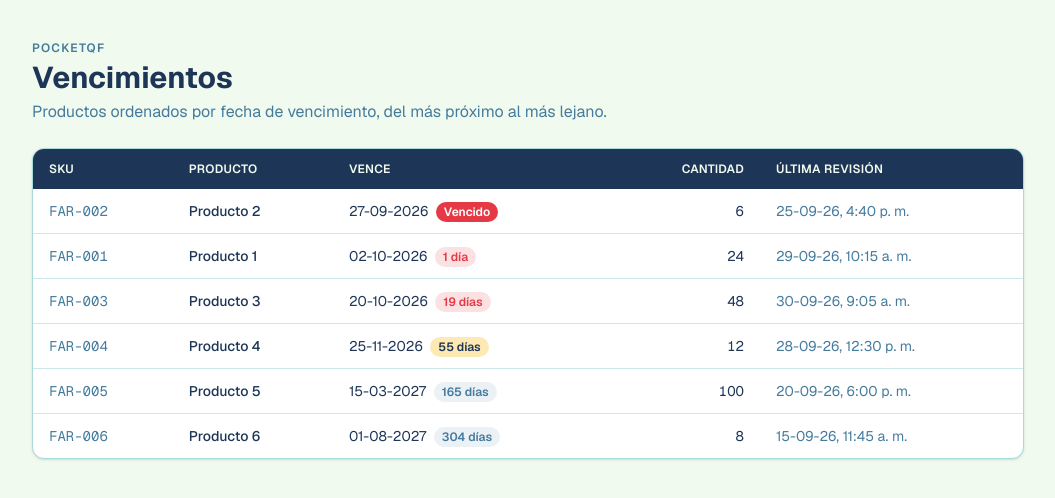
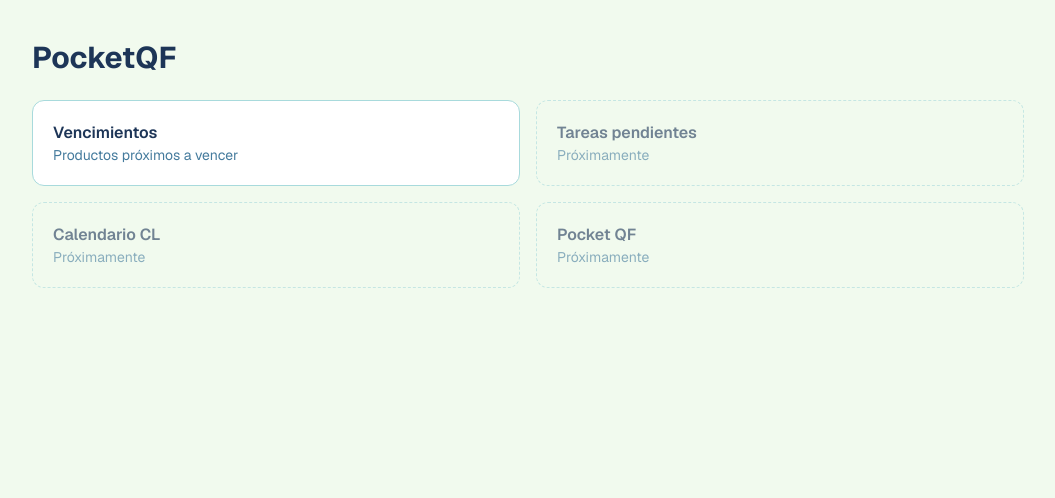
Before and after one commit to bizaphy/pocketQF, a Next.js app: page / in a window 1280 px wide. Shown: the top 498 px of the page, without its empty margins (112-1167 px from the left). Built offline with nearby package versions, Linux system fonts and the light colour scheme.

Commit message:
home: se agrega un home nuevo con modulos en activo/false

```diff
--- a/src/app/page.tsx
+++ b/src/app/page.tsx
@@ -1,77 +1,57 @@
-import { productosPlaceHolder } from "@/data/productos";
-import {
-  diasRestantes,
-  formatearFecha,
-  formatearFechaHora,
-} from "@/lib/fechas";
-import { estiloUrgencia, textoDias } from "@/lib/urgencia";
+import Link from "next/link";
 
-// PREPARADOR DE DATOS
-
-const productos = [...productosPlaceHolder].sort(
-  (a, b) => a.fechaVencimiento.localeCompare(b.fechaVencimiento), //ej. "2026-10-02" < "2026-10-04" < "2026-10-15" debe hacerse con el formato Y-M-D (ISO), no con el CL
-);
+const modulos = [
+  {
+    href: "/vencimientos",
+    nombre: "Vencimientos",
+    descripcion: "Productos próximos a vencer",
+    activo: true,
+  },
+  {
+    href: "/tareas",
+    nombre: "Tareas pendientes",
+    descripcion: "Pendientes del equipo",
+    activo: false,
+  },
+  {
+    href: "/calendario",
+    nombre: "Calendario CL",
+    descripcion: "Feriados y eventos",
+    activo: false,
+  },
+  {
+    href: "/pocket-qf",
+    nombre: "Pocket QF",
+    descripcion: "Fichas de medicamentos",
+    activo: false,
+  },
+];
 
 export default function Home() {
   return (
-    <main className="mx-auto w-full min-w-0 max-w-5xl px-4 py-10">
-      <header className="mb-6">
-        <p className="text-xs font-semibold uppercase tracking-widest text-steel">
-          PocketQF
-        </p>
-        <h1 className="mt-1 text-3xl font-bold text-deep-space">
-          Vencimientos
-        </h1>
-        <p className="mt-1 text-steel">
-          Productos ordenados por fecha de vencimiento, del más próximo al más
-          lejano.
-        </p>
-      </header>
-
-      <div className="overflow-x-auto rounded-xl border border-frosted bg-white shadow-sm">
-        <table className="w-full text-left text-sm">
-          <thead className="bg-deep-space text-xs uppercase tracking-wide text-honeydew">
-            <tr>
-              <th className="px-4 py-3 font-semibold">SKU</th>
-              <th className="px-4 py-3 font-semibold">Producto</th>
-              <th className="px-4 py-3 font-semibold">Vence</th>
-              <th className="px-4 py-3 text-right font-semibold">Cantidad</th>
-              <th className="px-4 py-3 font-semibold">Última revisión</th>
-            </tr>
-          </thead>
-          <tbody className="divide-y divide-frosted/60">
-            {productos.map((producto) => {
-              const dias = diasRestantes(producto.fechaVencimiento);
-              return (
-                <tr
-                  key={producto.sku}
-                  className="transition-colors hover:bg-honeydew"
-                >
-                  <td className="whitespace-nowrap px-4 py-3 font-mono text-steel">
-                    {producto.sku}
-                  </td>
-                  <td className="whitespace-nowrap px-4 py-3 font-medium">
-                    {producto.nombre}
-                  </td>
-                  <td className="whitespace-nowrap px-4 py-3">
-                    {formatearFecha(producto.fechaVencimiento)}{" "}
-                    <span
-                      className={`ml-1 rounded-full px-2 py-0.5 text-xs font-semibold ${estiloUrgencia(dias)}`}
-                    >
-                      {textoDias(dias)}
-                    </span>
-                  </td>
-                  <td className="px-4 py-3 text-right tabular-nums">
-                    {producto.cantidad}
-                  </td>
-                  <td className="whitespace-nowrap px-4 py-3 text-steel">
-                    {formatearFechaHora(producto.ultimaRevision)}
-                  </td>
-                </tr>
-              );
-            })}
-          </tbody>
-        </table>
+    <main className="mx-auto w-full max-w-5xl px-4 py-10">
+      <h1 className="text-3xl font-bold">PocketQF</h1>
+      <div className="mt-6 grid gap-4 sm:grid-cols-2">
+        {modulos.map((m) =>
+          m.activo ? (
+            <Link
+              key={m.href}
+              href={m.href}
+              className="rounded-xl border border-frosted bg-white p-5 hover:border-steel"
+            >
+              <h2 className="font-semibold">{m.nombre}</h2>
+              <p className="text-sm text-steel">{m.descripcion}</p>
+            </Link>
+          ) : (
+            <div
+              key={m.href}
+              className="rounded-xl border border-dashed border-frosted p-5 opacity-60"
+            >
+              <h2 className="font-semibold">{m.nombre}</h2>
+              <p className="text-sm text-steel">Próximamente</p>
+            </div>
+          ),
+        )}
       </div>
     </main>
   );
--- /dev/null
+++ b/src/app/vencimientos/page.tsx
@@ -0,0 +1,80 @@
+import { productosPlaceHolder } from "@/data/productos";
+import {
+  diasRestantes,
+  formatearFecha,
+  formatearFechaHora,
+} from "@/lib/fechas";
+import { estiloUrgencia, textoDias } from "@/lib/urgencia";
+import type { Metadata } from "next";
+//
+export const metadata: Metadata = { title: "Vencimientos" };
+// PREPARADOR DE DATOS
+
+const productos = [...productosPlaceHolder].sort(
+  (a, b) => a.fechaVencimiento.localeCompare(b.fechaVencimiento), //ej. "2026-10-02" < "2026-10-04" < "2026-10-15" debe hacerse con el formato Y-M-D (ISO), no con el CL
+);
+
+export default function VencimientosPage() {
+  return (
+    <main className="mx-auto w-full min-w-0 max-w-5xl px-4 py-10">
+      <header className="mb-6">
+        <p className="text-xs font-semibold uppercase tracking-widest text-steel">
+          PocketQF
+        </p>
+        <h1 className="mt-1 text-3xl font-bold text-deep-space">
+          Vencimientos
+        </h1>
+        <p className="mt-1 text-steel">
+          Productos ordenados por fecha de vencimiento, del más próximo al más
+          lejano.
+        </p>
+      </header>
+
+      <div className="overflow-x-auto rounded-xl border border-frosted bg-white shadow-sm">
+        <table className="w-full text-left text-sm">
+          <thead className="bg-deep-space text-xs uppercase tracking-wide text-honeydew">
+            <tr>
+              <th className="px-4 py-3 font-semibold">SKU</th>
+              <th className="px-4 py-3 font-semibold">Producto</th>
+              <th className="px-4 py-3 font-semibold">Vence</th>
+              <th className="px-4 py-3 text-right font-semibold">Cantidad</th>
+              <th className="px-4 py-3 font-semibold">Última revisión</th>
+            </tr>
+          </thead>
+          <tbody className="divide-y divide-frosted/60">
+            {productos.map((producto) => {
+              const dias = diasRestantes(producto.fechaVencimiento);
+              return (
+                <tr
+                  key={producto.sku}
+                  className="transition-colors hover:bg-honeydew"
+                >
+                  <td className="whitespace-nowrap px-4 py-3 font-mono text-steel">
+                    {producto.sku}
+                  </td>
+                  <td className="whitespace-nowrap px-4 py-3 font-medium">
+                    {producto.nombre}
+                  </td>
+                  <td className="whitespace-nowrap px-4 py-3">
+                    {formatearFecha(producto.fechaVencimiento)}{" "}
+                    <span
+                      className={`ml-1 rounded-full px-2 py-0.5 text-xs font-semibold ${estiloUrgencia(dias)}`}
+                    >
+                      {textoDias(dias)}
+                    </span>
+                  </td>
+                  <td className="px-4 py-3 text-right tabular-nums">
+                    {producto.cantidad}
+                  </td>
+                  <td className="whitespace-nowrap px-4 py-3 text-steel">
+                    {formatearFechaHora(producto.ultimaRevision)}
+                  </td>
+                </tr>
+              );
+            })}
+          </tbody>
+        </table>
+      </div>
+    </main>
+  );
+}
```
